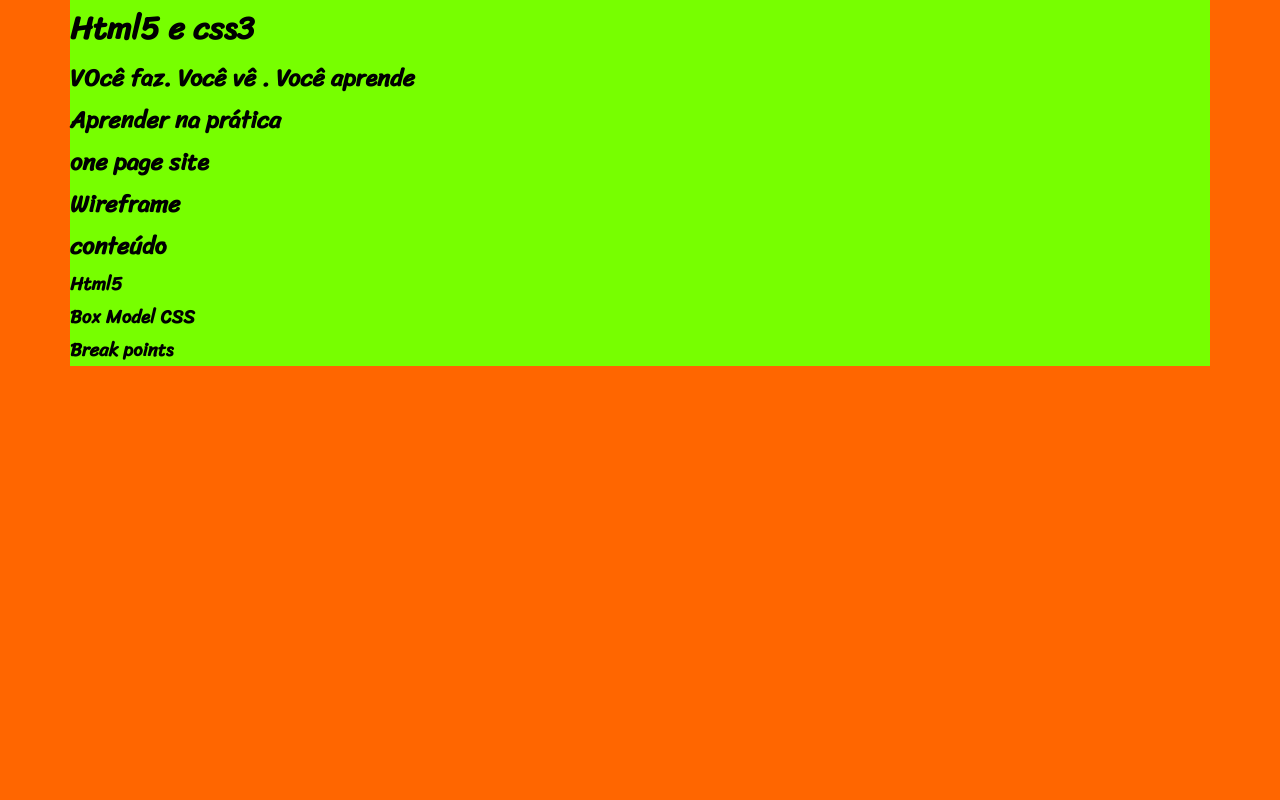
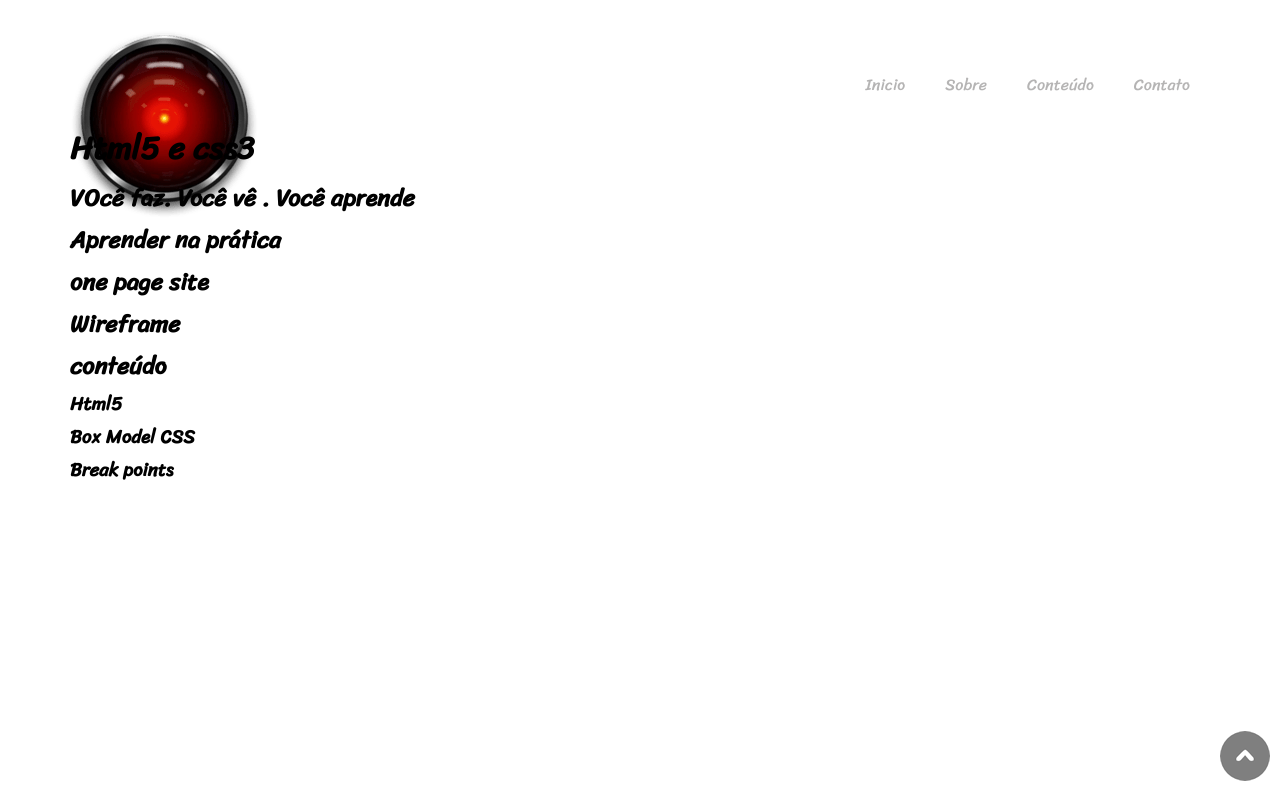
Before and after one commit to addjulio/hmtl-site2, a plain HTML site: page index.html in a window 1280 px wide. Drawn offline with Linux system fonts and the light colour scheme.

Commit message:
cabecalho

```diff
--- a/index.html
+++ b/index.html
@@ -1,18 +1,34 @@
 <!DOCTYPE html>
 <html lang="ptbr">
+
 <head>
     <meta charset="UTF-8">
     <meta http-equiv="X-UA-Compatible" content="IE=edge">
     <meta name="viewport" content="width=device-width, initial-scale=1.0">
     <title> Html5 e CSS3 - one page site</title>
-    <meta name="description"content="Aprenda html 5, CSS3 e Seo de forma simples, pratica e objetiva  desenvolvendo passo a passo  do zero até hospendagem  de um site  one page moderno e responsivo">
+    <meta name="description"
+        content="Aprenda html 5, CSS3 e Seo de forma simples, pratica e objetiva  desenvolvendo passo a passo  do zero até hospendagem  de um site  one page moderno e responsivo">
     <link rel=" icon" href="img/favicon.png">
     <link rel="stylesheet" href="style.css">
 </head>
+
 <body>
     <!-- cabeçalho -->
-<header>
-    <div class="container">
+    <header id="inicio">
+        <div class="container flex">
+            <div id="logo">
+                <img src="img/logo.png" alt="hal 9000">
+            </div>
+            <nav>
+                <input type="checkbox" id="check">
+                <label for="check">&#x268c;</label>
+                <ul>
+                    <li><a href="#inicio">Inicio</a></li>
+                    <li><a href="#sobre">Sobre</a></li>
+                    <li><a href="#conteudo">Conteúdo</a></li>
+                    <li><a href="#contato">Contato</a></li>
+                </ul>
+            </nav>
 
         </div>
     </header>
@@ -25,7 +41,7 @@
     </main>
     <!-- Sobre  -->
 
-<section>
+    <section id="sobre">
         <div class="container">
             <h2> Aprender na prática </h2>
         </div>
@@ -43,7 +59,7 @@
         </div>
     </section>
     <!-- conteúdo -->
-<section>
+    <section id="conteudo">
         <div class="container">
             <h2> conteúdo </h2>
             <h3>Html5</h3>
@@ -53,10 +69,12 @@
 
     </section>
     <!-- radapé -->
-<footer>
+    <footer id ="Contato">
         <div class="container">
 
         </div>
     </footer>
+    <a href="#inicio"id="topo"><img src="img/topo.png" alt="topo do site"></a>
 </body>
+
 </html>
--- a/style.css
+++ b/style.css
@@ -21,19 +21,64 @@ font-size: 1em;
 /* Layout*/
 .container{
   margin: 0 auto;
-  background-color: #7f0;
+
+
+}
+.flex{
+  display: flex;
+  justify-content: space-between;
+
+}
+/* topo do site */
+#topo{
+  position: fixed;
+  right: 10px;
+  bottom: 10px;
 }
 
 /* Smartphone Portrait>>>>>>>>>>>>>>>>>*/
+  /*cabeçalho*/
+  header{
+    height: 60px;
+  }
+  #logo img{
+    width: 128px;
+    height: 128px;
+  }
+  #check{
+    display: none;
+  }
+  label{
+    font-size: 3em;
+    padding-right: 15px;
+  }
+  nav ul{
+    list-style: none;
+    background-color: #343538;
+    height: 100vh;
+    position: fixed;
+    top: 60px;
+    right: 100%;
+    width: 100%;
+    transition: all 0.5s;
+      }
+      #check:checked ~ul{
+        right: 0%;
 
+      }
+  nav ul li {
+    padding: 20px;
+    border-bottom: 1px solid #a9a9a9;
+  }
+  nav ul li a{
+    text-decoration: none;
+    color: rgba(15, 14, 14, 0.308);
+  }
 
 
   /* Smartphone Landscap >>>>>>>>>>>*/
   @media (min-width: 576px ){
 
-    body{
-  background-color: #0ff;
-    }
     /*layout*/
     .container{
       max-width: 540px;
@@ -44,9 +89,6 @@ font-size: 1em;
   /* Tablet portrait >>>>>>>>>>>>>>>*/
   @media (min-width: 768px ){
 
-    body{
-  background-color: #ff0;
-    }
 
     .container{
       max-width: 720px;
@@ -59,9 +101,7 @@ font-size: 1em;
 /*tablet  Landscape >>>>>>>>>>>>*/
 @media (min-width: 992px ){
 
-  body{
-background-color: #ff6600;
-  }
+
   .container{
     max-width: 960px;
   }
@@ -70,10 +110,38 @@ background-color: #ff6600;
 /* PC >>>>>>>>>>>>>>>>>>>>>>>>>>*/
 @media (min-width: 1200px ){
 
-  body{
-background-color:#ff6600;
-  }
+
   .container{
     max-width: 1140px;
+
+  }
+  /*cabeçalho */
+  header{
+    height: 120px;
+  }
+  #logo img{
+    width: 189px;
+    height: 189px;
+    margin-top: 30px;
+  }
+  label{
+    display: none;
+  }
+  nav ul {
+    position: static;
+    height: auto;
+    background-color: transparent;
+    margin-top: 50px;
+  }
+  nav ul li {
+    float: left;
+    border: 0;
+  }
+  nav ul li a {
+    color: 343538;
+
+  }
+  nav ul li a:hover{
+    color: #c00000;
   }
 }
```
Lines whose indentation alone changed are shown as unchanged.
